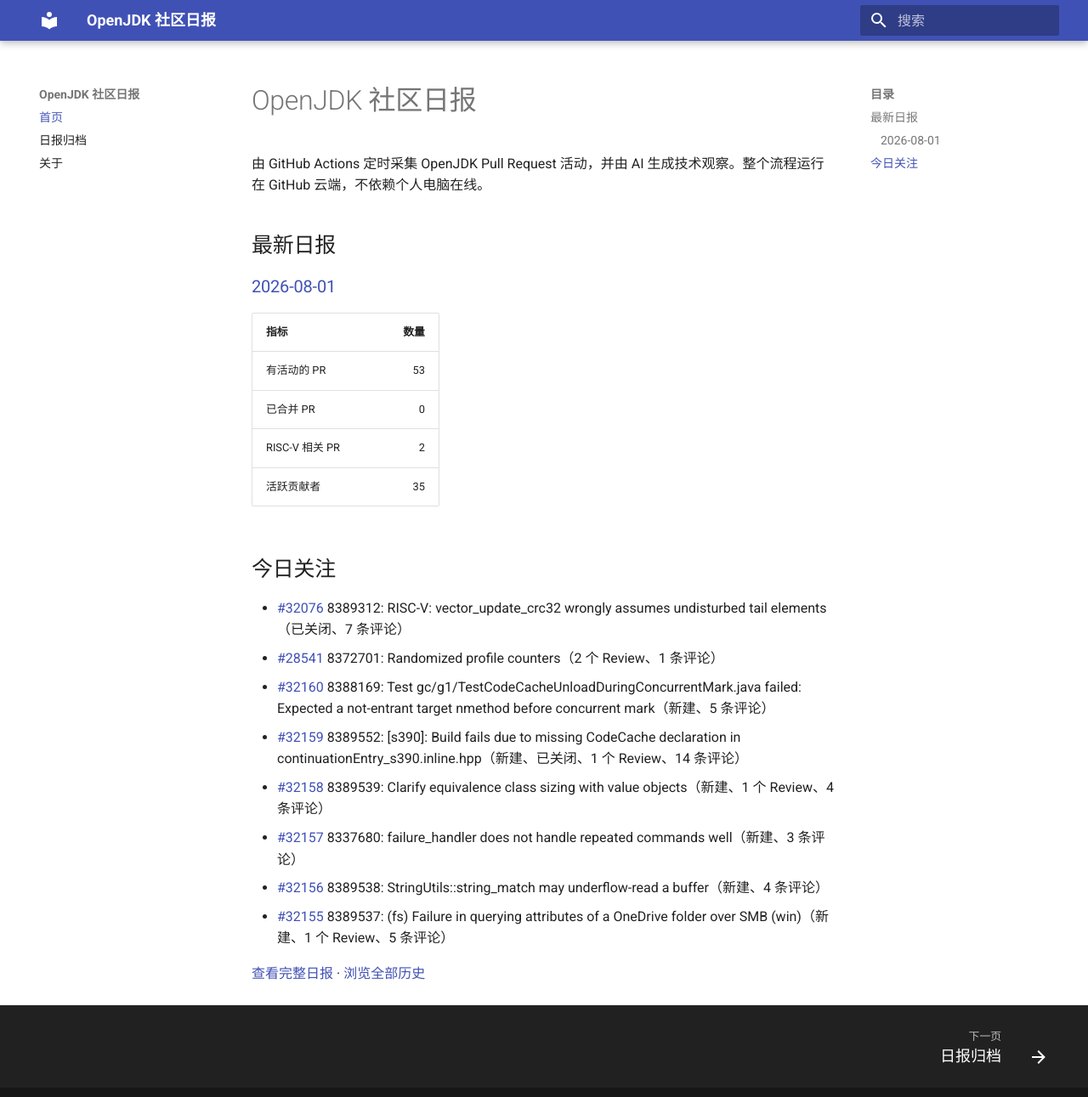
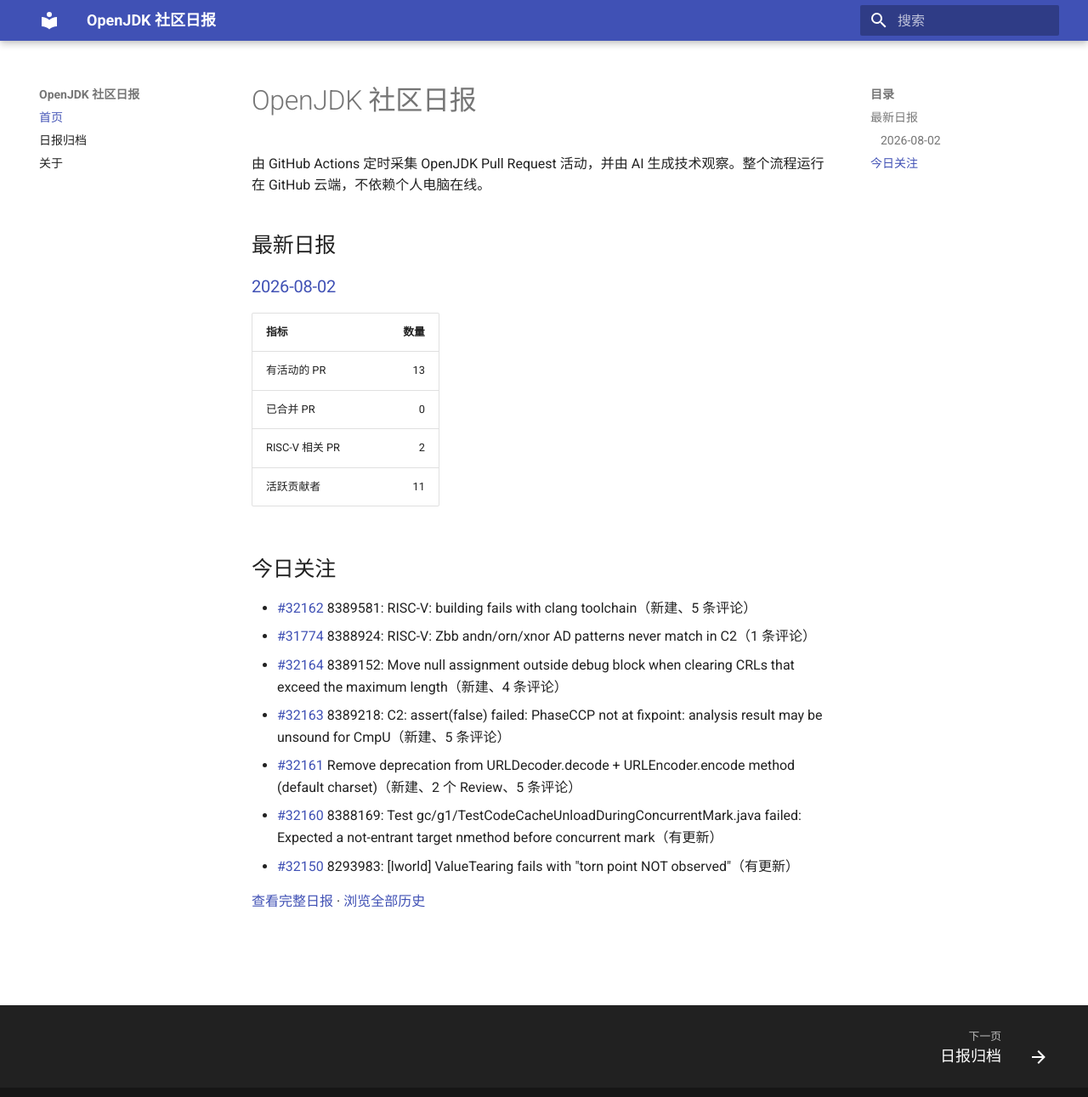
Before and after one commit to DingliZhang/openjdk-daily, an MkDocs documentation site: the page built from docs/index.md, in a window 1280 px wide and 1304 px high. Shown: the top 1291 px of the window at 85% size. Built offline with MkDocs 1.6.1 and Material for MkDocs 9.7.7, drawn with Linux system fonts in a browser that asks for light colours.

Commit message:
report: add OpenJDK daily report

```diff
--- a/docs/index.md
+++ b/docs/index.md
@@ -4,24 +4,23 @@
 
 ## 最新日报
 
-### [2026-08-01](reports/2026/2026-08-01.md)
+### [2026-08-02](reports/2026/2026-08-02.md)
 
 | 指标 | 数量 |
 |---|---:|
-| 有活动的 PR | 53 |
+| 有活动的 PR | 13 |
 | 已合并 PR | 0 |
 | RISC-V 相关 PR | 2 |
-| 活跃贡献者 | 35 |
+| 活跃贡献者 | 11 |
 
 ## 今日关注
 
-- [#32076](https://github.com/openjdk/jdk/pull/32076) 8389312: RISC-V: vector_update_crc32 wrongly assumes undisturbed tail elements（已关闭、7 条评论）
-- [#28541](https://github.com/openjdk/jdk/pull/28541) 8372701: Randomized profile counters（2 个 Review、1 条评论）
-- [#32160](https://github.com/openjdk/jdk/pull/32160) 8388169: Test gc/g1/TestCodeCacheUnloadDuringConcurrentMark.java failed: Expected a not-entrant target nmethod before concurrent mark（新建、5 条评论）
-- [#32159](https://github.com/openjdk/jdk/pull/32159) 8389552: [s390]: Build fails due to missing CodeCache declaration in continuationEntry_s390.inline.hpp（新建、已关闭、1 个 Review、14 条评论）
-- [#32158](https://github.com/openjdk/jdk/pull/32158) 8389539: Clarify equivalence class sizing with value objects（新建、1 个 Review、4 条评论）
-- [#32157](https://github.com/openjdk/jdk/pull/32157) 8337680: failure_handler does not handle repeated commands well（新建、3 条评论）
-- [#32156](https://github.com/openjdk/jdk/pull/32156) 8389538: StringUtils::string_match may underflow-read a buffer（新建、4 条评论）
-- [#32155](https://github.com/openjdk/jdk/pull/32155) 8389537: (fs) Failure in querying attributes of a OneDrive folder over SMB (win)（新建、1 个 Review、5 条评论）
+- [#32162](https://github.com/openjdk/jdk/pull/32162) 8389581: RISC-V: building fails with clang toolchain（新建、5 条评论）
+- [#31774](https://github.com/openjdk/jdk/pull/31774) 8388924: RISC-V: Zbb andn/orn/xnor AD patterns never match in C2（1 条评论）
+- [#32164](https://github.com/openjdk/jdk/pull/32164) 8389152: Move null assignment outside debug block when clearing CRLs that exceed the maximum length（新建、4 条评论）
+- [#32163](https://github.com/openjdk/jdk/pull/32163) 8389218: C2: assert(false) failed: PhaseCCP not at fixpoint: analysis result may be unsound for CmpU（新建、5 条评论）
+- [#32161](https://github.com/openjdk/jdk/pull/32161) Remove deprecation from URLDecoder.decode + URLEncoder.encode method (default charset)（新建、2 个 Review、5 条评论）
+- [#32160](https://github.com/openjdk/jdk/pull/32160) 8388169: Test gc/g1/TestCodeCacheUnloadDuringConcurrentMark.java failed: Expected a not-entrant target nmethod before concurrent mark（有更新）
+- [#32150](https://github.com/openjdk/jdk/pull/32150) 8293983: [lworld] ValueTearing fails with "torn point NOT observed"（有更新）
 
-[查看完整日报](reports/2026/2026-08-01.md) · [浏览全部历史](reports/index.md)
+[查看完整日报](reports/2026/2026-08-02.md) · [浏览全部历史](reports/index.md)
```
Also changed, not shown: docs/reports/2026/2026-08-02.md (added, +117 -0 lines), docs/reports/index.md (+2 -1 lines), 2 other files.
